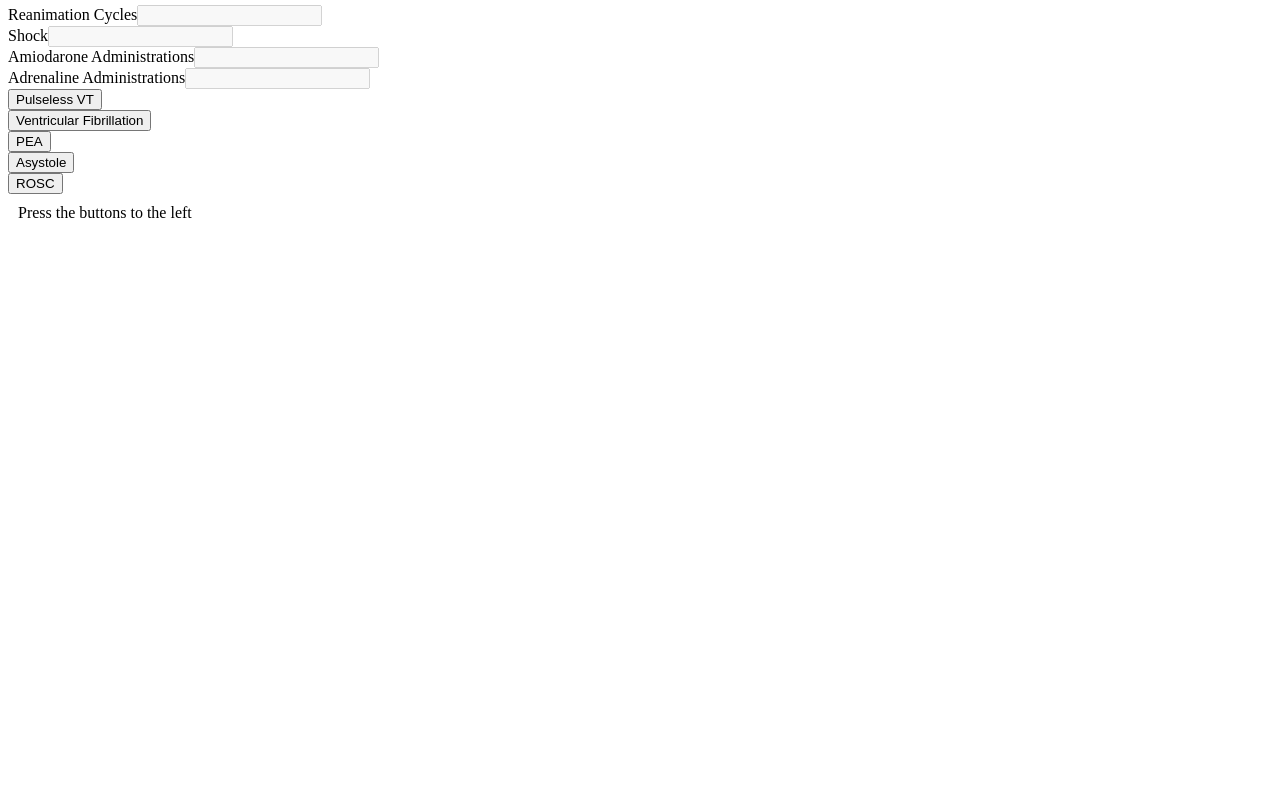
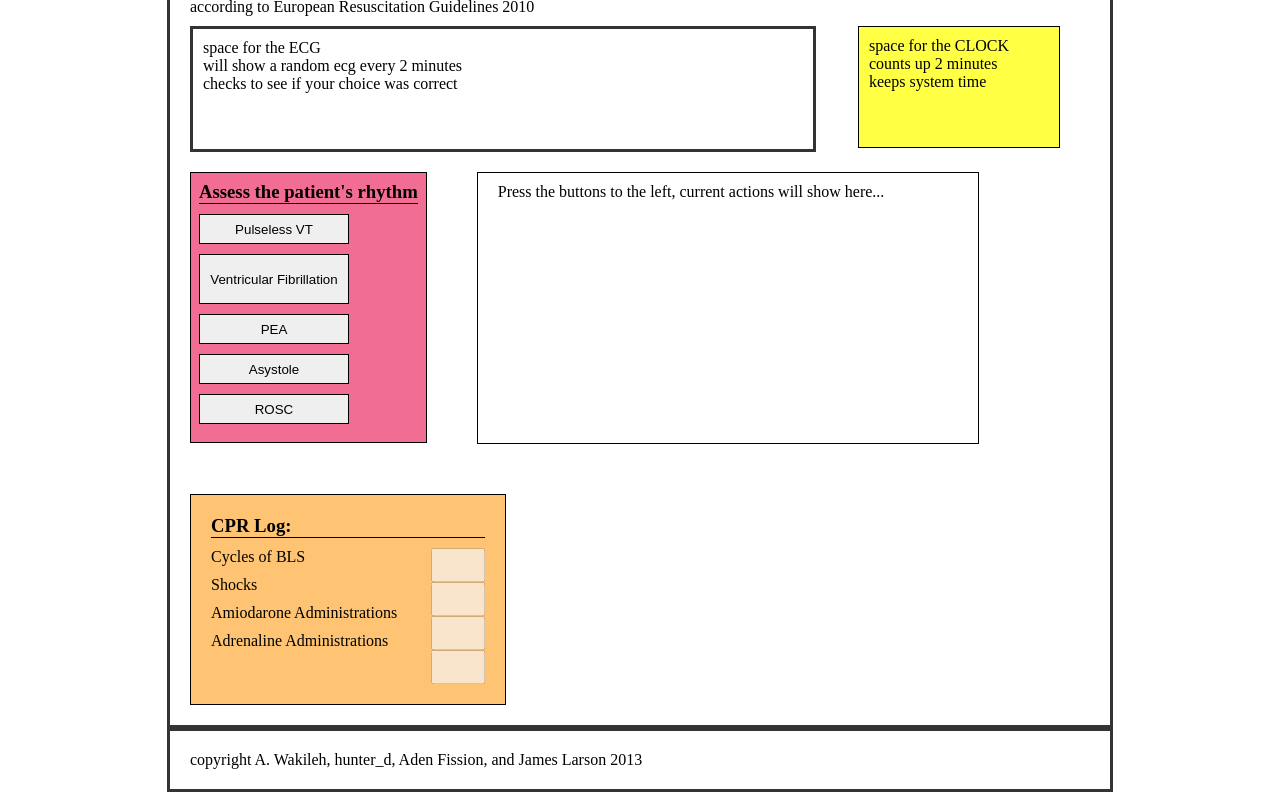
Before and after one commit to justForFun81/cardio_pulmonary_resuscitation, a plain HTML site: page index.html in a window 1280 px wide. Shown: the part 75-867 px from the top of the page. Before the commit the page ends 800 px from the top, so only its background shows below. Drawn offline with Linux system fonts and the light colour scheme.

Commit message:
Update index.html

```diff
--- a/index.html
+++ b/index.html
@@ -2,24 +2,33 @@
 <html lang="en">
 <head>
 	<meta charset="uft-8" />
-	<title>CPR</title>
+    <link rel="stylesheet" href="style.css"/>
+    <script type="text/javascript" src="cpr.js"></script>
+	<title>Cardio Pulmonary Resuscitation</title>
 </head>
+
+
 <body>
 	<div id="wrapper">
-		<h1>CPR</h1>
-       <div id="clock">
+		<h1>Cardio Pulmonary Resuscitation</h1>
+      <p style="margin-bottom:10px">according to European Resuscitation Guidelines 2010</p>
+       <div id="ecg" class = "left"><p>space for the ECG
+         <p>will show a random ecg every 2 minutes</p>
+         <p>checks to see if your choice was correct</p>
+        </div>
+
+       <div id="clock" class = "right"><p>space for the CLOCK
+         <p>counts up 2 minutes</p>
+         <p>keeps system time</p>
+
           <div id="x"></div>
           <div id="y"></div>
           <div id="z"></div>
         </div>
-		<div id='status' class="left">
-			<span>Reanimation Cycles</span><input type="text" disabled="" /><br />
-			<span>Shock</span><input type="text" disabled /><br />
-			<span>Amiodarone Administrations</span><input type="text" id='amioA' disabled /><br />
-			<span>Adrenaline Administrations</span><input type="text" id='adreA' disabled /><br />
-		</div>
 
 		<div id='rhythmStates' class="left">
+          <h3>Assess the patient's rhythm</h3>
+            <p>
 			<button id="vt">Pulseless VT</button><br />
 			<button id="vf">Ventricular Fibrillation</button><br />
 			<button id="pea">PEA</button><br />
@@ -29,10 +38,22 @@
 
 		<div class="left">
 			<div id="info">
-              <p style="margin-left:10px;margin-top:10px">Press the buttons to the left</p>
+              <p style="margin-left:20px;margin-top:10px">Press the buttons to the left, current actions will show here...</p>
 			</div>
 		</div>
+
+
+
+      <div id='status' class="left">
+        <h3>CPR Log: </h3><p>
+			<span>Cycles of BLS</span><input type="text" disabled="" /><br />
+			<span>Shocks</span><input type="text" disabled /><br />
+			<span>Amiodarone Administrations</span><input type="text" id='amioA' disabled /><br />
+			<span>Adrenaline Administrations</span><input type="text" id='adreA' disabled /><br />
+		</div>
+
 		<div class="clear"></div>
 	</div>
+    <div id="authorship"> copyright A. Wakileh, hunter_d, Aden Fission, and James Larson 2013</div>
 </body>
 </html>
```
